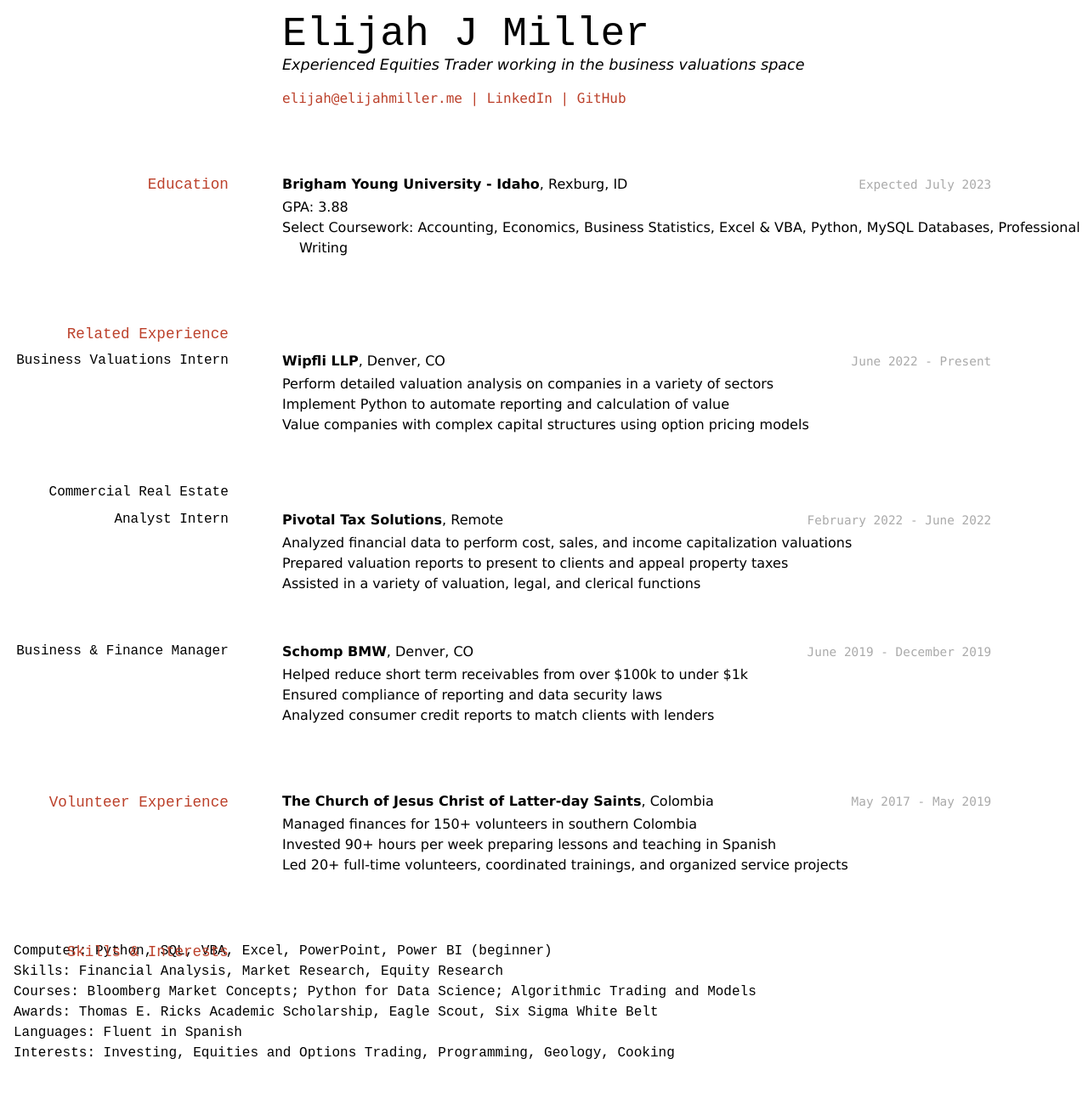
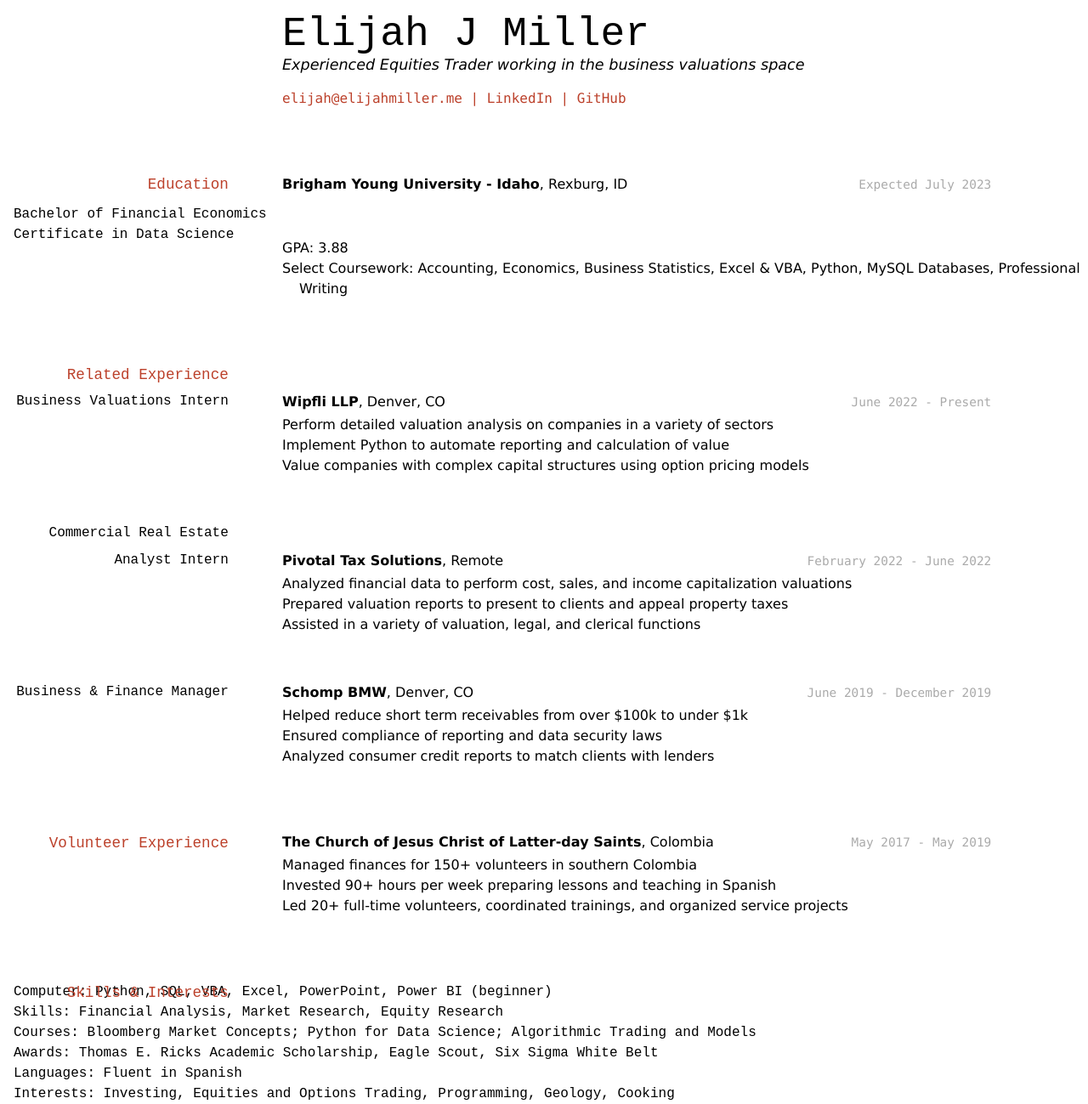
Before and after one commit to byuids-resumes/ELIJAHMILLER-resume, a Jekyll site: the page built from docs/index.md, in a window 1280 px wide. Shown: the whole page at 85% size. Built offline with Jekyll 4.4.1, drawn with Linux system fonts in a browser that asks for light colours; before the commit the page ends 1251 px from its top, so only the background shows below that.

Commit message:
Update index.md

```diff
--- a/docs/index.md
+++ b/docs/index.md
@@ -17,7 +17,8 @@ Experienced Equities Trader working in the business valuations space
 
 `Expected July 2023`
 __Brigham Young University - Idaho__, Rexburg, ID
-
+#### Bachelor of Financial Economics
+#### Certificate in Data Science
 - GPA: 3.88
 - Select Coursework: Accounting, Economics, Business Statistics, Excel & VBA, Python, MySQL Databases, Professional Writing
 
```
